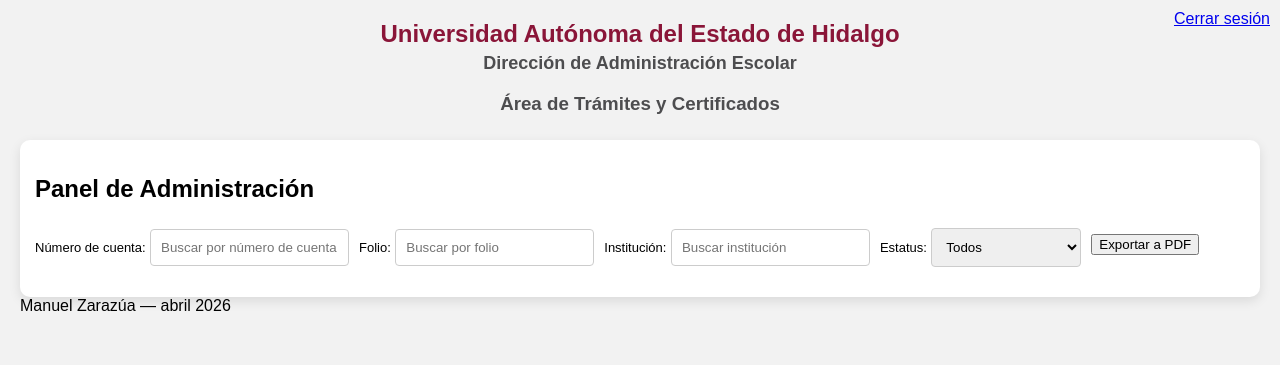
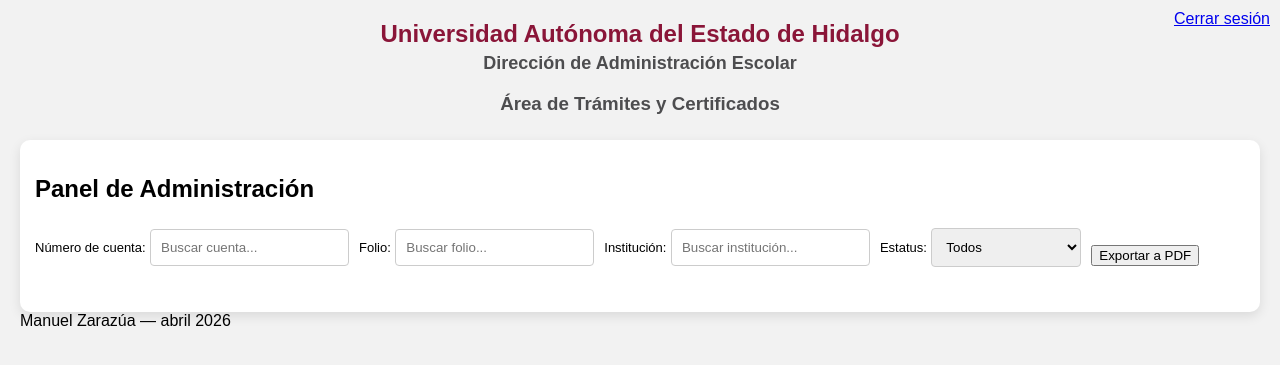
Before and after one commit to zarazuavargasjm-crypto/portal_reportes, a Flask app: template templates/admin.html in a window 1280 px wide. Shown: the top 365 px of the page. Run offline with Flask 3, Linux system fonts and the light colour scheme; the template is opened without the code that fills it, so the values that code supplies are empty.

Commit message:
Enhance admin panel HTML structure and filters

```diff
--- a/templates/admin.html
+++ b/templates/admin.html
@@ -1,6 +1,9 @@
 <!DOCTYPE html>
-<html>
+<html lang="es">
 <head>
+    <meta charset="UTF-8">
+    <meta name="viewport" content="width=device-width, initial-scale=1.0">
+    <title>Panel de Administración - UAEH</title>
     <link rel="stylesheet" href="/static/style.css">
 </head>
 <body>
@@ -21,17 +24,17 @@
     <div class="filters">
         <div>
             <label for="filtro-cuenta-admin">Número de cuenta:</label>
-            <input type="text" id="filtro-cuenta-admin" placeholder="Buscar por número de cuenta">
+            <input type="text" id="filtro-cuenta-admin" placeholder="Buscar cuenta...">
         </div>
 
         <div>
             <label for="filtro-folio-admin">Folio:</label>
-            <input type="text" id="filtro-folio-admin" placeholder="Buscar por folio">
+            <input type="text" id="filtro-folio-admin" placeholder="Buscar folio...">
         </div>
 
         <div>
             <label for="filtro-institucion-admin">Institución:</label>
-            <input type="text" id="filtro-institucion-admin" placeholder="Buscar institución">
+            <input type="text" id="filtro-institucion-admin" placeholder="Buscar institución...">
         </div>
 
         <div>
@@ -44,17 +47,20 @@
         </div>
 
         <div>
-            <button type="button" onclick="window.print()">Exportar a PDF</button>
+            <button type="button" onclick="window.print()" style="margin-top: 22px;">Exportar a PDF</button>
         </div>
     </div>
 
+    <div style="overflow-x: auto; width: 100%; border-radius: 8px;">
         <table id="tabla-admin">
+            <thead>
                 <tr>
                     {% for h in headers %}
                         <th>{{ h }}</th>
                     {% endfor %}
                 </tr>
-
+            </thead>
+            <tbody>
                 {% for fila in datos %}
                     {% set estatus = fila[12] if fila|length > 12 else '' %}
                     <tr class="fila-dato {% if estatus == 'Entregado' %}tr-entregado{% endif %}">
@@ -63,7 +69,9 @@
                         {% endfor %}
                     </tr>
                 {% endfor %}
+            </tbody>
         </table>
+    </div>
 </div>
 
 <script>
@@ -75,18 +83,19 @@
     const filtroEstatusAdmin = document.getElementById("filtro-estatus-admin");
 
     function aplicarFiltrosAdmin() {
-        const cuentaVal = filtroCuentaAdmin.value.toLowerCase();
-        const folioVal = filtroFolioAdmin.value.toLowerCase();
-        const institucionVal = filtroInstitucionAdmin.value.toLowerCase();
+        const cuentaVal = filtroCuentaAdmin.value.toLowerCase().trim();
+        const folioVal = filtroFolioAdmin.value.toLowerCase().trim();
+        const institucionVal = filtroInstitucionAdmin.value.toLowerCase().trim();
         const estatusVal = filtroEstatusAdmin.value;
 
         filasAdmin.forEach(fila => {
             const celdas = fila.querySelectorAll("td");
 
+            // Mapeo de columnas según tu estructura de Google Sheets
             const cuenta = celdas[1]?.textContent.toLowerCase() || "";
+            const institucion = celdas[5]?.textContent.toLowerCase() || "";
             const folio = celdas[9]?.textContent.toLowerCase() || "";
-            const institucion = celdas[5]?.textContent.toLowerCase() || "";
-            const estatus = celdas[12]?.textContent || "";
+            const estatus = celdas[12]?.textContent.trim() || "";
 
             let visible = true;
 
@@ -99,6 +108,7 @@
         });
     }
 
+    // Eventos para filtrado en tiempo real
     filtroCuentaAdmin.addEventListener("input", aplicarFiltrosAdmin);
     filtroFolioAdmin.addEventListener("input", aplicarFiltrosAdmin);
     filtroInstitucionAdmin.addEventListener("input", aplicarFiltrosAdmin);
```
Lines whose indentation alone changed are shown as unchanged.
